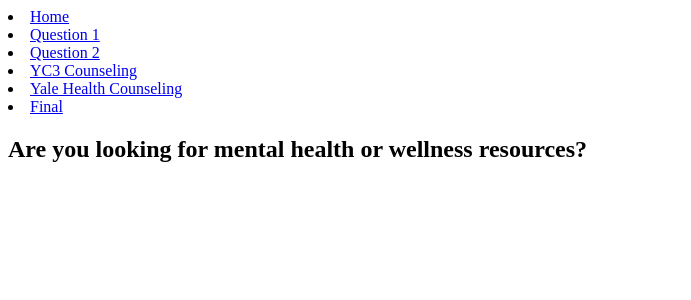
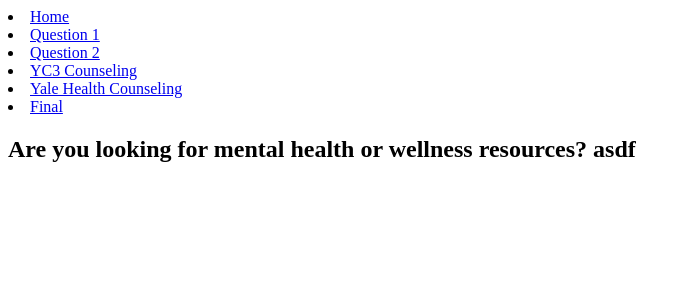
Before and after one commit to apurvagyan/hci-mental-health-proj, a React (Create React App) app in the folder my-app/: page /Q1 in a window 1280 px wide. Shown: the top 300 px of the page, without its empty margins (0-691 px from the left). Built offline with nearby package versions, Linux system fonts and the light colour scheme.

Commit message:
test edit

```diff
--- a/my-app/src/pages/Q1.js
+++ b/my-app/src/pages/Q1.js
@@ -2,7 +2,7 @@
 function Q1() {
   return (
     <div>
-      <h2>Are you looking for mental health or wellness resources?</h2>
+      <h2>Are you looking for mental health or wellness resources? asdf</h2>
     </div>
   );
 }
```
